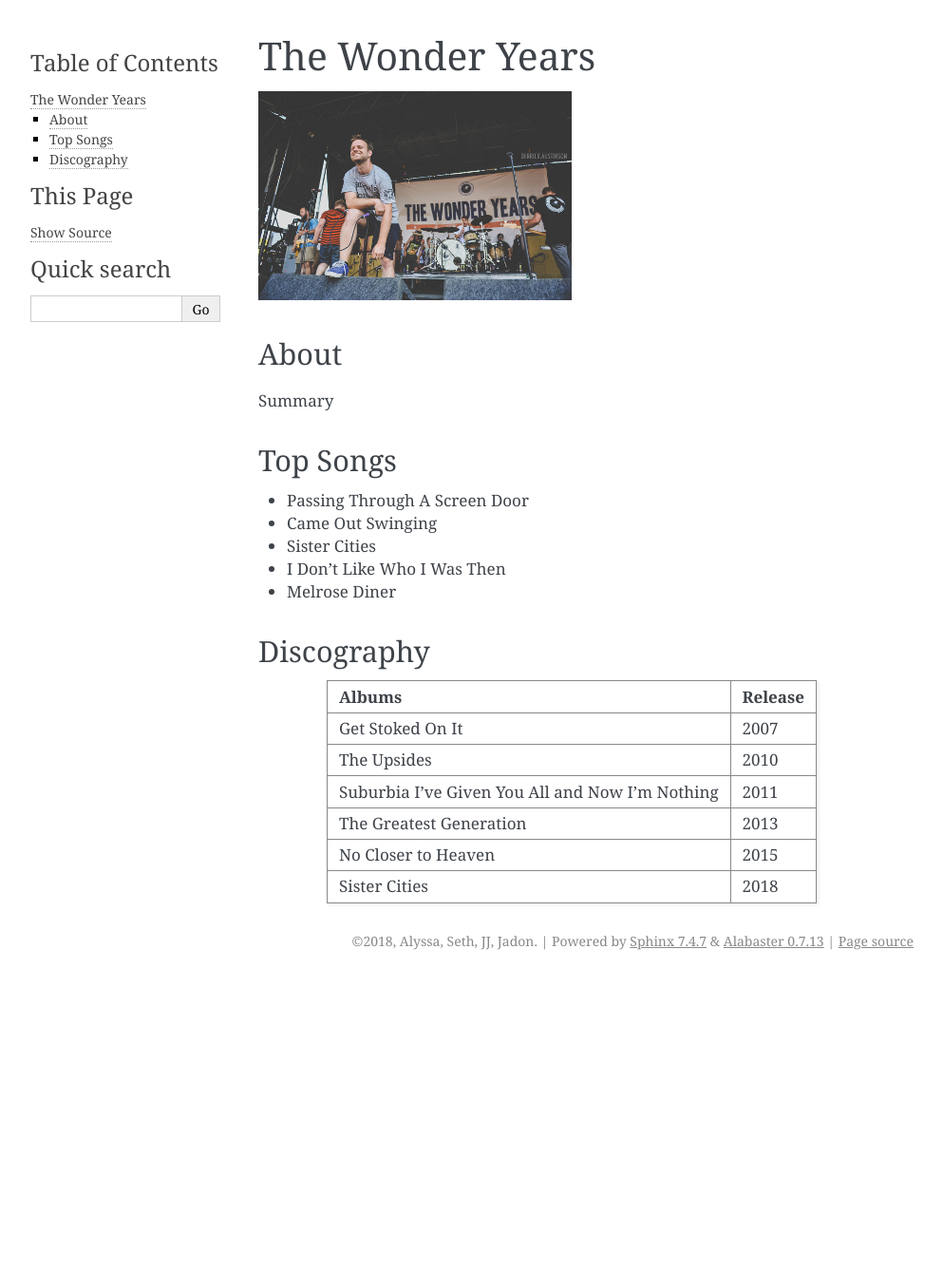
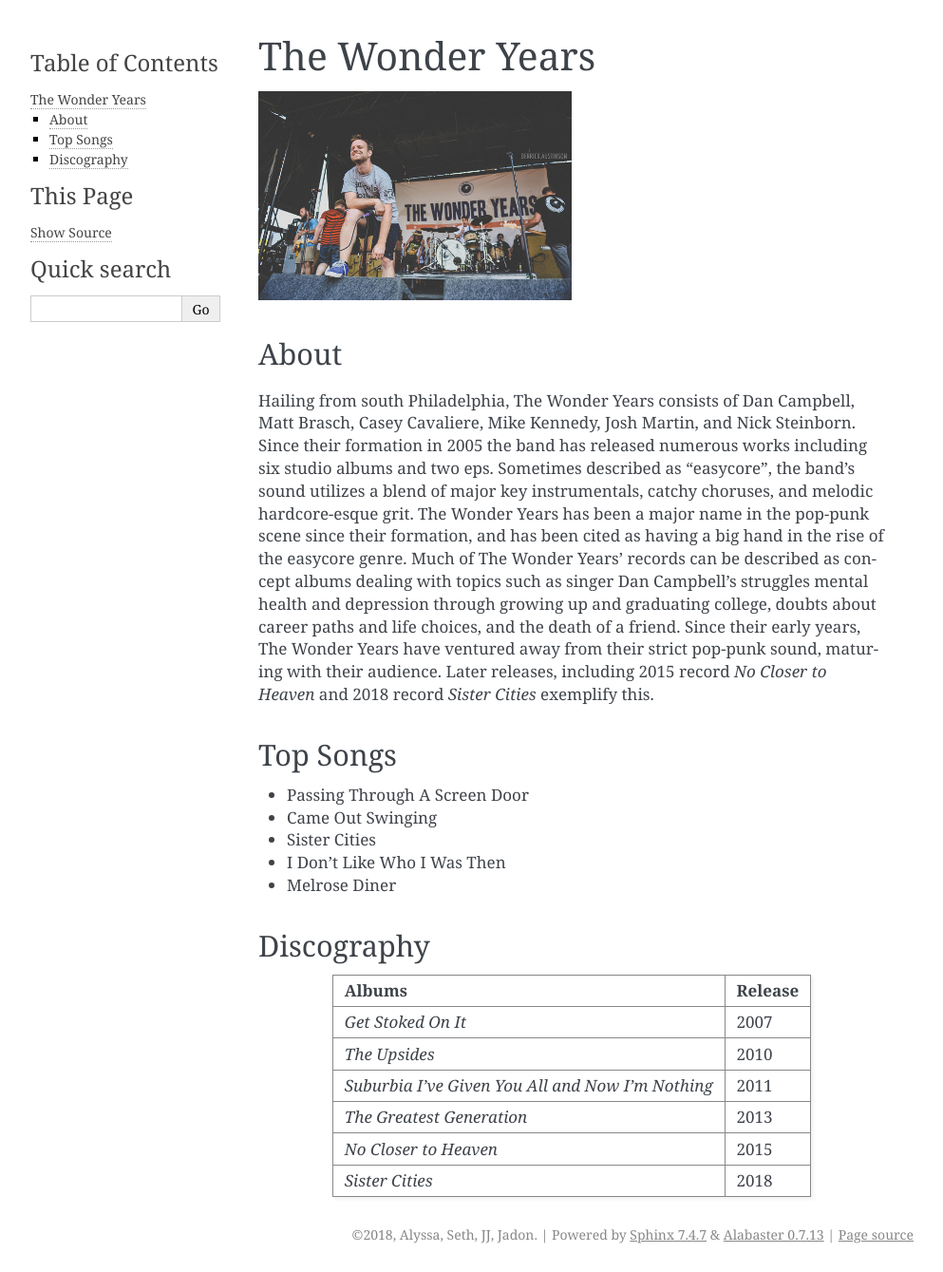
Before and after one commit to rahxki/final_project, a Sphinx documentation site: the page built from source/modern_pop_punk/the_wonder_years/index.rst, in a window 1280 px wide. Shown: the whole page at 95% size, without its empty margins (148-1141 px from the left). Built offline with Sphinx 7.4.7, drawn with Linux system fonts in a browser that asks for light colours; before the commit the page ends 1030 px from its top, so only the background shows below that.

Commit message:
added descriptions for bands

```diff
--- a/source/modern_pop_punk/the_wonder_years/index.rst
+++ b/source/modern_pop_punk/the_wonder_years/index.rst
@@ -9,7 +9,7 @@
 About
 -----
 
-Summary
+Hailing from south Philadelphia, The Wonder Years consists of Dan Campbell, Matt Brasch, Casey Cavaliere, Mike Kennedy, Josh Martin, and Nick Steinborn. Since their formation in 2005 the band has released numerous works including six studio albums and two eps. Sometimes described as “easycore”, the band’s sound utilizes a blend of major key instrumentals, catchy choruses, and melodic hardcore-esque grit. The Wonder Years has been a major name in the pop-punk scene since their formation, and has been cited as having a big hand in the rise of the easycore genre. Much of The Wonder Years’ records can be described as concept albums dealing with topics such as singer Dan Campbell’s struggles mental health and depression through growing up and graduating college, doubts about career paths and life choices, and the death of a friend. Since their early years, The Wonder Years have ventured away from their strict pop-punk sound, maturing with their audience. Later releases, including 2015 record *No Closer to Heaven* and 2018 record *Sister Cities* exemplify this.
 
 Top Songs
 ---------
@@ -23,13 +23,13 @@
 Discography
 -----------
 
-=============================================== ===============================================
-Albums                                                             Release
-=============================================== ===============================================
-Get Stoked On It                                                     2007
-The Upsides                                                          2010
-Suburbia I've Given You All and Now I'm Nothing                      2011
-The Greatest Generation                                              2013
-No Closer to Heaven                                                  2015
-Sister Cities                                                        2018
-=============================================== ===============================================
+================================================= =================================================
+Albums                                                               Release
+================================================= =================================================
+*Get Stoked On It*                                                     2007
+*The Upsides*                                                          2010
+*Suburbia I've Given You All and Now I'm Nothing*                      2011
+*The Greatest Generation*                                              2013
+*No Closer to Heaven*                                                  2015
+*Sister Cities*                                                        2018
+================================================= =================================================
```
Also changed, not shown: source/modern_pop_punk/brand_new/index.rst (+6 -6 lines), source/modern_pop_punk/the_story_so_far/index.rst (+6 -6 lines).
